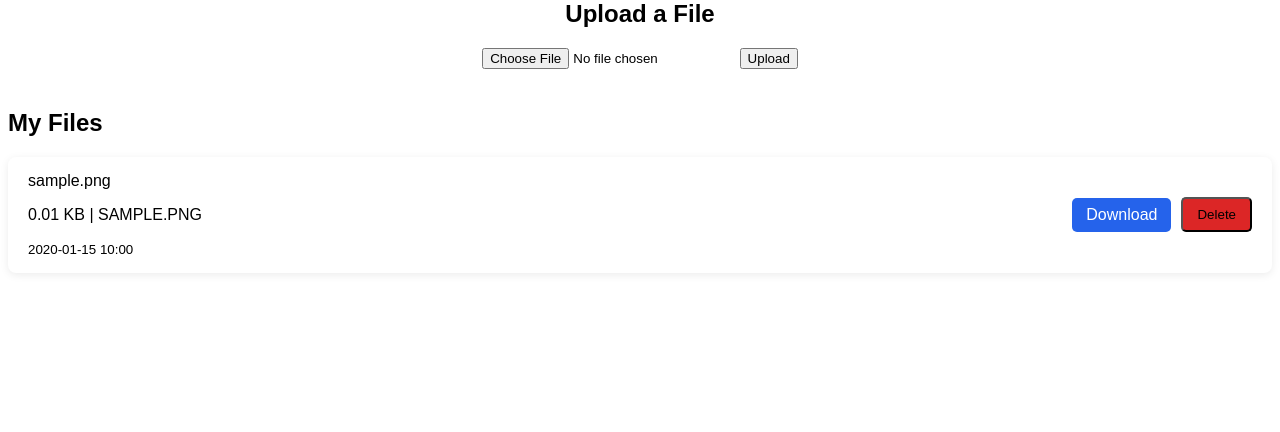
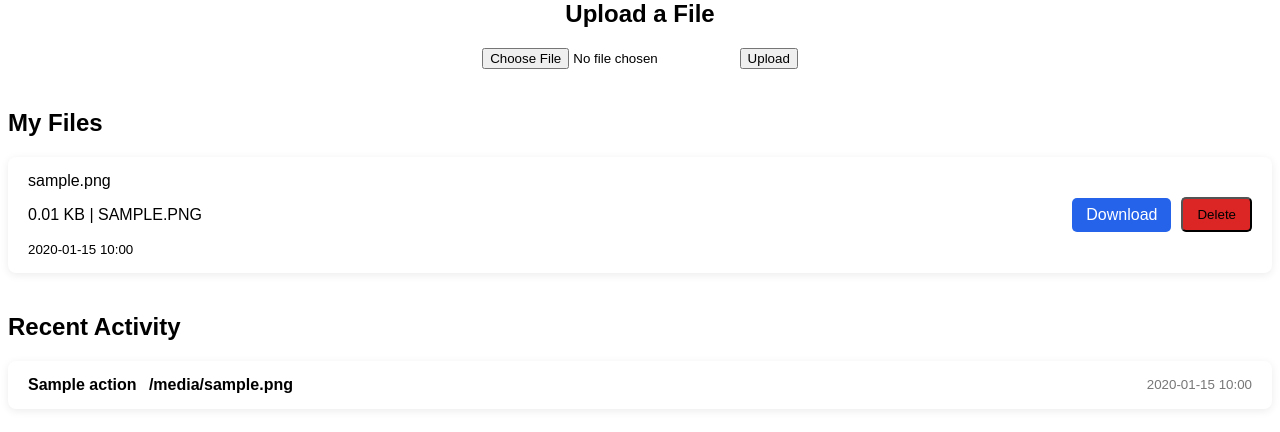
Before and after one commit to savinadp/CloudBox, a Flask app: template templates/index.html in a window 1280 px wide. Shown: the part 313-745 px from the top of the page. Run offline with Flask 3, Linux system fonts and the light colour scheme; tables that the repository leaves empty hold one stand-in row (values such as "Sample post"); the template is opened without the code that fills it: values that come from a table or form of the project are taken from there, most other values are stand-ins (such as "Sample title", 1, 10 or a date in 2020); some libraries are stand-ins or nearby versions.

Commit message:
Add user activity logging and recent activity dashboard

```diff
--- a/app.py
+++ b/app.py
@@ -100,6 +100,36 @@ class User(db.Model):
         nullable=False
     )
 
+class ActivityLog(db.Model):
+
+    __tablename__ = "activity_logs"
+
+    id = db.Column(
+        db.Integer, primary_key=True
+    )
+
+    user_id = db.Column(
+        db.Integer,
+        db.ForeignKey("users.id"),
+        nullable=False
+    )
+
+    action = db.Column(
+        db.String(50),
+        nullable=False
+    )
+
+    filename = db.Column(
+        db.String(255),
+        nullable=False
+    )
+
+    created_at = db.Column(
+        db.DateTime(timezone=True),
+        server_default=db.func.now(),
+        nullable=False
+    )
+
 UPLOAD_FOLDER = Path(app.root_path) / "uploads"
 UPLOAD_FOLDER.mkdir(exist_ok=True)
 
@@ -136,6 +166,17 @@ def login_required(func):
         return func(*args, **kwargs)
 
     return wrapper
+
+
+def log_activity(action, filename):
+
+    activity = ActivityLog(
+        user_id=session["user_id"],
+        action=action,
+        filename=filename
+    )
+
+    db.session.add(activity)
 
 @app.route("/", methods=["GET", "POST"])
 @login_required
@@ -177,6 +218,7 @@ def home():
             )
 
             db.session.add(new_file)
+            log_activity("Uploaded", filename)
             db.session.commit()
 
         except (OSError, SQLAlchemyError):
@@ -195,8 +237,18 @@ def home():
         File.uploaded_at.desc()
     ).all()
 
-    return render_template("index.html", files=files)
+    activities = ActivityLog.query.filter_by(
+        user_id=session["user_id"]
+    ).order_by(
+        ActivityLog.created_at.desc(),
+        ActivityLog.id.desc()
+    ).limit(10).all()
 
+    return render_template(
+        "index.html",
+        files=files,
+        activities=activities
+    )
 
 @app.route("/download/<int:file_id>")
 @login_required
@@ -207,12 +259,24 @@ def download_file(file_id):
         user_id=session["user_id"]
     ).first_or_404()
 
-    return send_from_directory(
+    response = send_from_directory(
         app.config["UPLOAD_FOLDER"],
         file.stored_name,
         as_attachment=True,
         download_name=file.filename
     )
+
+    try:
+        log_activity("Downloaded", file.filename)
+        db.session.commit()
+
+    except SQLAlchemyError:
+        db.session.rollback()
+        response.close()
+        flash("Download failed.")
+        return redirect(url_for("home"))
+
+    return response
 
 
 @app.route("/delete/<int:file_id>", methods=["POST"])
@@ -227,6 +291,7 @@ def delete_file(file_id):
     file_path = UPLOAD_FOLDER / file.stored_name
 
     try:
+        log_activity("Deleted", file.filename)
         db.session.delete(file)
         db.session.commit()
 
--- a/static/style.css
+++ b/static/style.css
@@ -101,3 +101,41 @@ input[type="password"] {
 .user-section button:hover {
     background-color: #8ab3ee;
 }
+
+.activity-section {
+    margin-top: 40px;
+    text-align: left;
+}
+
+.activity-item {
+    background: white;
+    padding: 15px 20px;
+    margin-bottom: 10px;
+    border-radius: 8px;
+    display: flex;
+    justify-content: space-between;
+    align-items: center;
+    gap: 15px;
+    box-shadow: 0 2px 8px rgba(0, 0, 0, 0.08);
+}
+
+.activity-action {
+    font-weight: bold;
+    margin-right: 8px;
+}
+
+.uploaded {
+    color: #16a34a;
+}
+
+.downloaded {
+    color: #2563eb;
+}
+
+.deleted {
+    color: #dc2626;
+}
+
+.activity-item small {
+    color: #777;
+}
--- a/templates/index.html
+++ b/templates/index.html
@@ -119,6 +119,40 @@
 
         </div>
 
+        <div class="activity-section">
+
+            <h2>Recent Activity</h2>
+
+            {% if activities %}
+
+            {% for activity in activities %}
+
+            <div class="activity-item">
+
+                <div>
+                    <span class="activity-action {{ activity.action.lower() }}">
+                        {{ activity.action }}
+                    </span>
+
+                    <strong>{{ activity.filename }}</strong>
+                </div>
+
+                <small>
+                    {{ activity.created_at.strftime('%Y-%m-%d %H:%M') }}
+                </small>
+
+            </div>
+
+            {% endfor %}
+
+            {% else %}
+
+            <p>No recent activity.</p>
+
+            {% endif %}
+
+        </div>
+
     </div>
 
 </body>
```
